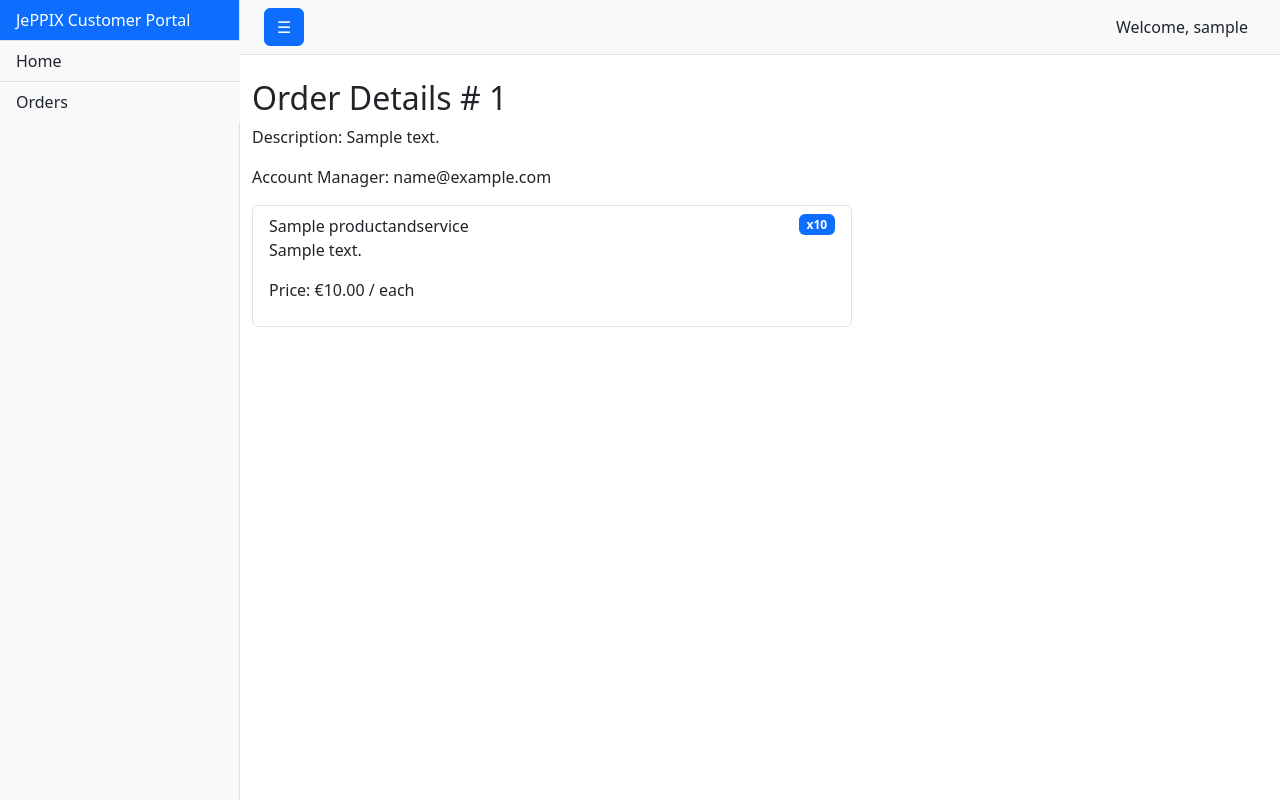
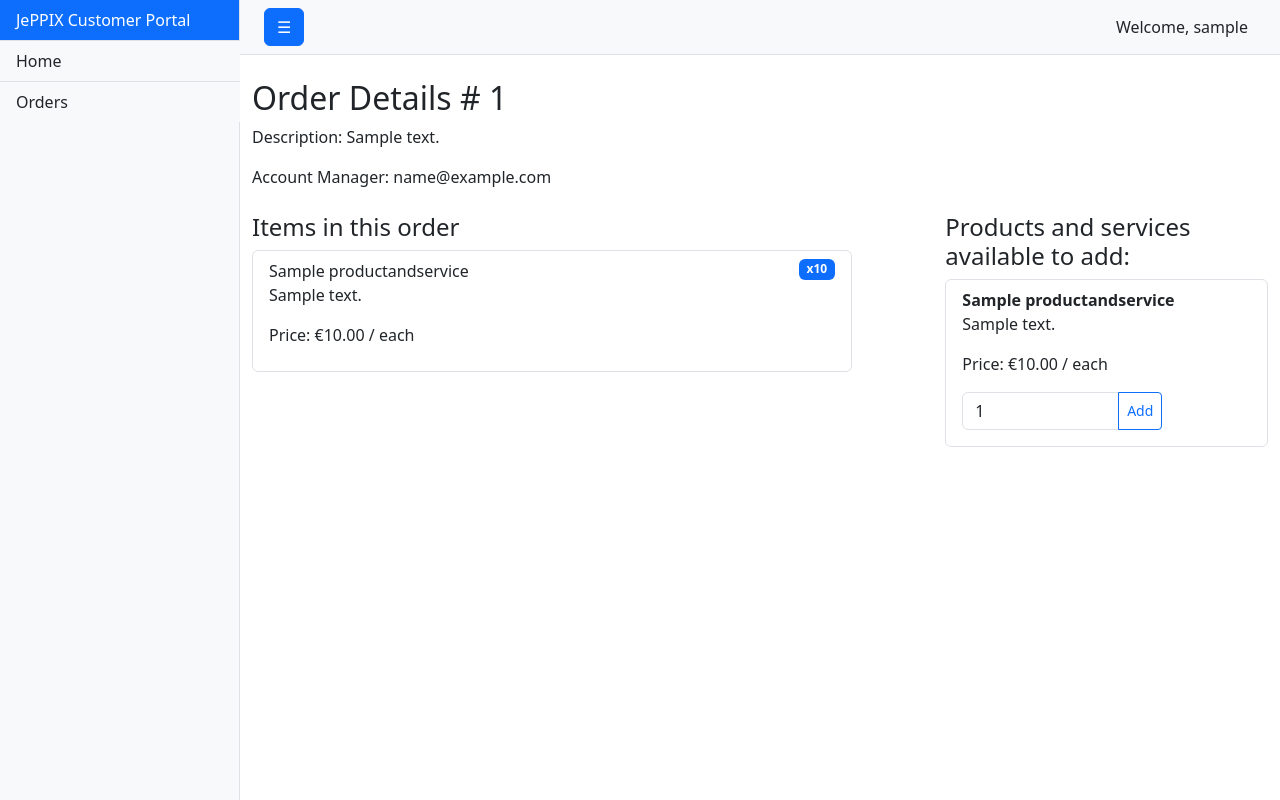
Before and after one commit to lesser-panda/PITC-Take-Home-Assignment, a Django app: page /customer_portal/orders/1/ in a window 1280 px wide. Run offline with Django 5.2, Linux system fonts and the light colour scheme; a user stored in the database is signed in; tables that the repository leaves empty hold one stand-in row (values such as "Sample post"); some libraries are stand-ins or nearby versions.

Commit message:
enable customer to add products and services

```diff
--- a/order/models.py
+++ b/order/models.py
@@ -71,6 +71,9 @@ class Order(TimeStampBaseModel):
     def get_absolute_url(self):
         return reverse("customer_order_detail", kwargs={"order_id": self.id})
 
+    class Meta:
+        ordering = ['-created_at']
+
 
 class OrderItem(TimeStampBaseModel):
     order = models.ForeignKey(
--- a/order/templates/base.html
+++ b/order/templates/base.html
@@ -67,6 +67,9 @@
         });
     </script>
 
+    <!-- HTMX -->
+    <script src="https://unpkg.com/htmx.org@1.9.12"></script>
+
     {% block extra_scripts %}
     {% endblock %}
 </body>
--- a/order/templates/customer_order_detail.html
+++ b/order/templates/customer_order_detail.html
@@ -6,17 +6,25 @@
         <p>Description: {{order.description}}</p>
         <p>Account Manager: {{order.account_manager.user.email}}</p>
 
-        <ul class="list-group" style="max-width: 600px;">
-            {% for item in order.items.all %}
-                <li class="list-group-item">
-                    <a>{{ item.product.name }}</a>
-                    <span class="badge bg-primary float-end">x{{ item.quantity }}</span>
-                    <p>{{ item.product.description }}</p>
-                    <p>Price: €{{ item.product.price }} / each</p>
-                </li>
-            {% empty %}
-                <li class="list-group-item">You do not have any items in this order yet.</li>
-            {% endfor %}
-        </ul>
+        <div class="row mt-4">
+            <div class="col-md-8">
+                <h4>Items in this order</h4>
+                <div id="products-and-services-list-area">
+                    {% include 'partials/products_and_services_list.html' %}
+                </div>
+            </div>
+            <div class="col-md-4">
+                <h4>Products and services available to add:</h4>
+                <div
+                    id="products-and-services-selection-area"
+                    hx-get="{% url 'customer_order_available_items_to_add' order.id %}"
+                    hx-trigger="load"
+                    hx-target="#products-and-services-selection-area"
+                    hx-swap="innerHTML"
+                >
+                    <p>Loading available products...</p>
+            </div>
+            </div>
+        </div>
     </div>
 {% endblock %}
--- /dev/null
+++ b/order/templates/partials/products_and_services_list.html
@@ -0,0 +1,12 @@
+<ul class="list-group" style="max-width: 600px;">
+    {% for item in order.items.all %}
+        <li class="list-group-item">
+            <a>{{ item.product.name }}</a>
+            <span class="badge bg-primary float-end">x{{ item.quantity }}</span>
+            <p>{{ item.product.description }}</p>
+            <p>Price: €{{ item.product.price }} / each</p>
+        </li>
+    {% empty %}
+        <li class="list-group-item">You do not have any items in this order yet.</li>
+    {% endfor %}
+</ul>
--- /dev/null
+++ b/order/templates/partials/products_and_services_selection.html
@@ -0,0 +1,27 @@
+<ul class="list-group" style="max-width: 600px;">
+    {% for item in products_and_services %}
+        <li class="list-group-item">
+            <form
+                hx-post="{% url 'customer_order_add_items' %}"
+                hx-target="#products-and-services-list-area"
+                hx-swap="innerHTML"
+                method="POST"
+            >
+                {% csrf_token %}
+                <input type="hidden" name="order_id" value="{{ order.id }}">
+                <input type="hidden" name="product_service_id" value="{{ item.id }}">
+
+                <strong>{{ item.name }}</strong>
+                <p>{{ item.description }}</p>
+                <p>Price: €{{ item.price }} / each</p>
+
+                <div class="input-group mb-2" style="max-width: 200px;">
+                    <input type="number" class="form-control" name="quantity" value="1" min="1">
+                    <button class="btn btn-sm btn-outline-primary" type="submit">Add</button>
+                </div>
+            </form>
+        </li>
+    {% empty %}
+        <li class="list-group-item">You do not have any items in this order yet.</li>
+    {% endfor %}
+</ul>
--- a/order/urls.py
+++ b/order/urls.py
@@ -1,4 +1,4 @@
-from django.urls import path, include
+from django.urls import path
 
 from order import views as order_views
 
@@ -8,4 +8,6 @@ urlpatterns = [
     path('customer_portal/', order_views.welcome_view, name='customer_portal'),
     path('customer_portal/orders/', order_views.OrderList.as_view(), name='customer_order_list'),
     path('customer_portal/orders/<int:order_id>/', order_views.OrderDetail.as_view(), name='customer_order_detail'),
+    path('customer_portal/orders/<int:order_id>/available_to_add/', order_views.list_available_products_services, name='customer_order_available_items_to_add'),
+    path('customer_portal/orders/add_items/', order_views.add_product_or_service_to_order, name='customer_order_add_items'),
 ]
--- a/order/views.py
+++ b/order/views.py
@@ -1,7 +1,12 @@
-from django.shortcuts import render
+from django.shortcuts import render, redirect
 from django.contrib.auth.views import LoginView
 from django.views import View
 from django.contrib.auth.decorators import login_required
+from django.contrib.auth.mixins import LoginRequiredMixin
+
+from order.forms import CustomerOrderForm
+from order import models as order_models
+from registrar import models as registrar_models
 
 
 @login_required
@@ -18,7 +23,7 @@ class CustomerLoginView(LoginView):
         return super().form_valid(form)
 
 
-class OrderList(View):
+class OrderList(LoginRequiredMixin, View):
     def get(self, request):
         return render(
             request,
@@ -26,8 +31,25 @@ class OrderList(View):
             {'orders': request.user.customer_profile.orders.all()}
         )
 
+    def post(self, request):
+        customer = request.user.customer_profile
+        form = CustomerOrderForm(request.POST, customer=customer)
 
-class OrderDetail(View):
+        if form.is_valid():
+            order = form.save(commit=False)
+            order.customer = customer
+            order.save()
+            return redirect('customer_order_list')
+        else:
+            orders = customer.orders.all()
+            return render(
+                request,
+                'customer_order_list.html',
+                {'orders': orders, 'form': form}
+            )
+
+
+class OrderDetail(LoginRequiredMixin, View):
     def get(self, request, order_id):
         order = request.user.customer_profile.orders.get(id=order_id)
         return render(
@@ -35,3 +57,38 @@ class OrderDetail(View):
             'customer_order_detail.html',
             {'order': order}
         )
+
+
+@login_required
+def list_available_products_services(request, order_id):
+    order = request.user.customer_profile.orders.get(id=order_id)
+    service_provider_ids = registrar_models.AccountManagerServiceProvider.objects.filter(
+        account_manager=order.account_manager
+    ).values_list('service_provider_id', flat=True)
+    products_and_services = order_models.ProductAndService.objects.filter(
+        service_provider_id__in=service_provider_ids
+    )
+    return render(
+        request,
+        'partials/products_and_services_selection.html',
+        {
+            'order': order,
+            'products_and_services': products_and_services,
+        }
+    )
+
+@login_required
+def add_product_or_service_to_order(request):
+    order = request.user.customer_profile.orders.get(id=request.POST.get('order_id'))
+    item = order_models.ProductAndService.objects.get(id=request.POST.get('product_service_id'))
+    order_models.OrderItem.objects.create(
+        order=order,
+        product=item,
+        quantity=request.POST.get('quantity', 1)
+    )
+    order.refresh_from_db()
+    return render(
+        request,
+        'partials/products_and_services_list.html',
+        {'order': order}
+    )
--- a/registrar/signals.py
+++ b/registrar/signals.py
@@ -5,8 +5,6 @@ from registrar.models import (
     CustomerProfile,
     AccountManagerProfile,
     ServiceProviderProfile,
-    CustomerAccountManager,
-    AccountManagerServiceProvider,
 )
 
 
```
Also changed, not shown: order/forms.py (added, +22 -0 lines), order/templates/customer_order_list.html (+16 -1 lines).
